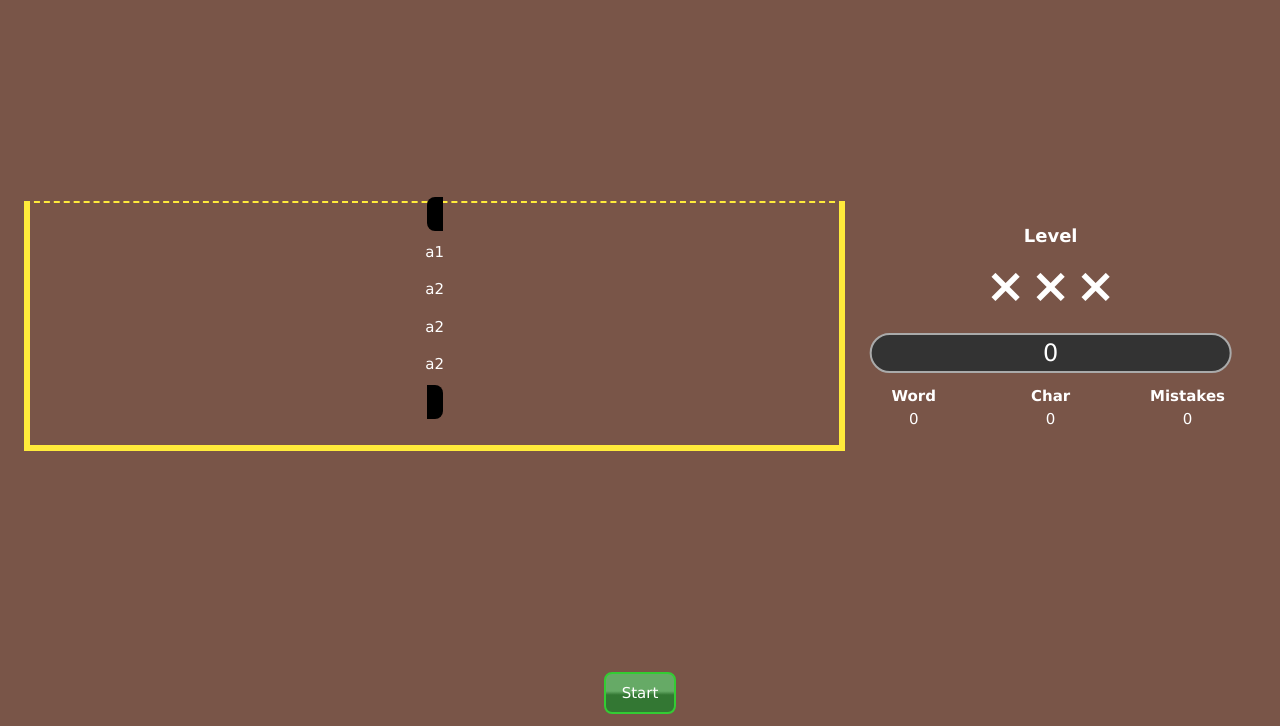
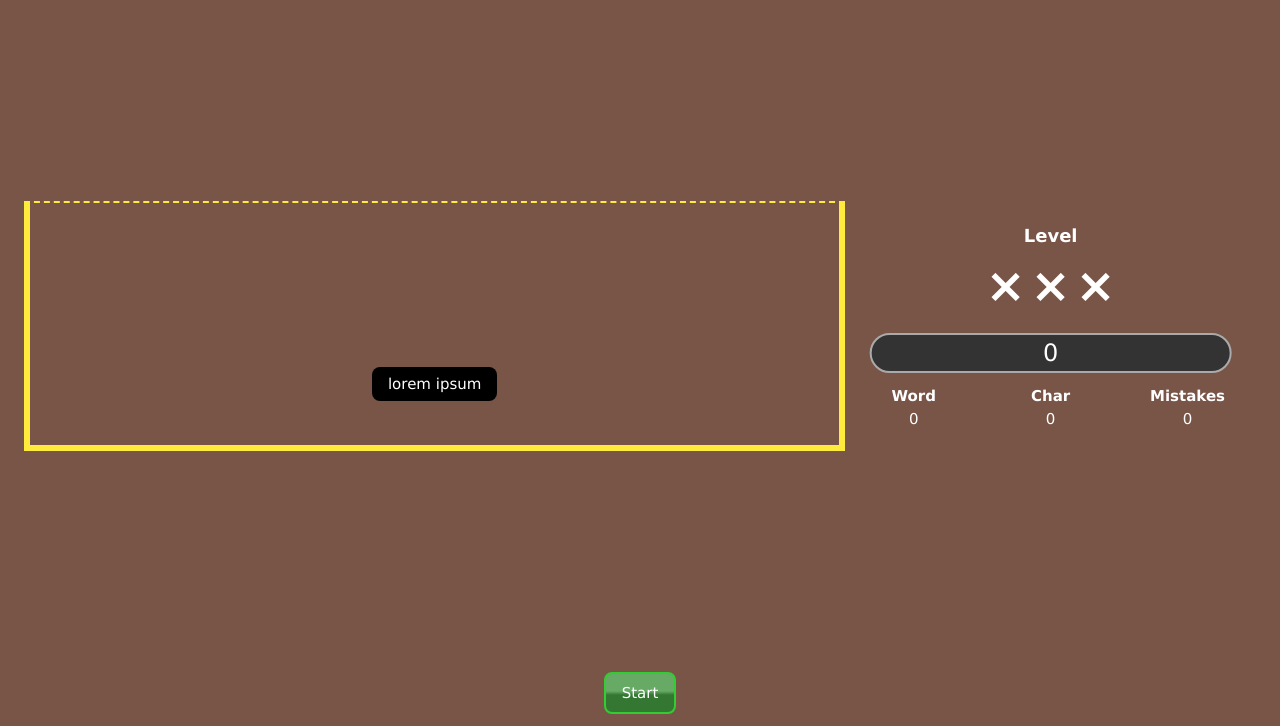
Before and after one commit to RaminGolzar/typing-game, a plain HTML site: page public_html/index.html in a window 1280 px wide. Shown: the part 74-800 px from the top of the page. Drawn offline with nearby package versions, Linux system fonts and the light colour scheme.

Commit message:
Make some changes in the index file & writing some style classes in the side-style.css

```diff
--- a/nbproject/private/private.xml
+++ b/nbproject/private/private.xml
@@ -3,7 +3,8 @@
     <editor-bookmarks xmlns="http://www.netbeans.org/ns/editor-bookmarks/2" lastBookmarkId="0"/>
     <open-files xmlns="http://www.netbeans.org/ns/projectui-open-files/2">
         <group>
-            <file>file:/E:/SoftWare/xampp-windows-x64-8.2.4-0-VS16-installer/htdocs/my_projects/GitHub/typing-game/public_html/js/TypingControl.js</file>
+            <file>file:/E:/SoftWare/xampp-windows-x64-8.2.4-0-VS16-installer/htdocs/my_projects/GitHub/typing-game/public_html/js/TypingControll.js</file>
+            <file>file:/E:/SoftWare/xampp-windows-x64-8.2.4-0-VS16-installer/htdocs/my_projects/GitHub/typing-game/public_html/js/embed.js</file>
             <file>file:/E:/SoftWare/xampp-windows-x64-8.2.4-0-VS16-installer/htdocs/my_projects/GitHub/typing-game/public_html/css/side-style.css</file>
             <file>file:/E:/SoftWare/xampp-windows-x64-8.2.4-0-VS16-installer/htdocs/my_projects/GitHub/typing-game/public_html/index.html</file>
         </group>
--- a/public_html/css/side-style.css
+++ b/public_html/css/side-style.css
@@ -65,3 +65,7 @@ h1 span:first-child {
     text-decoration: none;
     color: #ccc;
 }
+
+#text-block {
+    position: relative;
+}
--- a/public_html/index.html
+++ b/public_html/index.html
@@ -19,10 +19,7 @@
         <section class="w3-display-middle w3-block w3-padding-large">
             <section id="game-box" class="w3-center w3-twothird w3-border-yellow w3-leftbar w3-bottombar w3-rightbar">
                 <span id="text-block" class="w3-padding w3-black w3-round-large">
-                    <p>a1</p>
-                    <p>a2</p>
-                    <p>a2</p>
-                    <p>a2</p>
+                    <span>lorem ipsum</span>
                 </span>
             </section>
 
```
